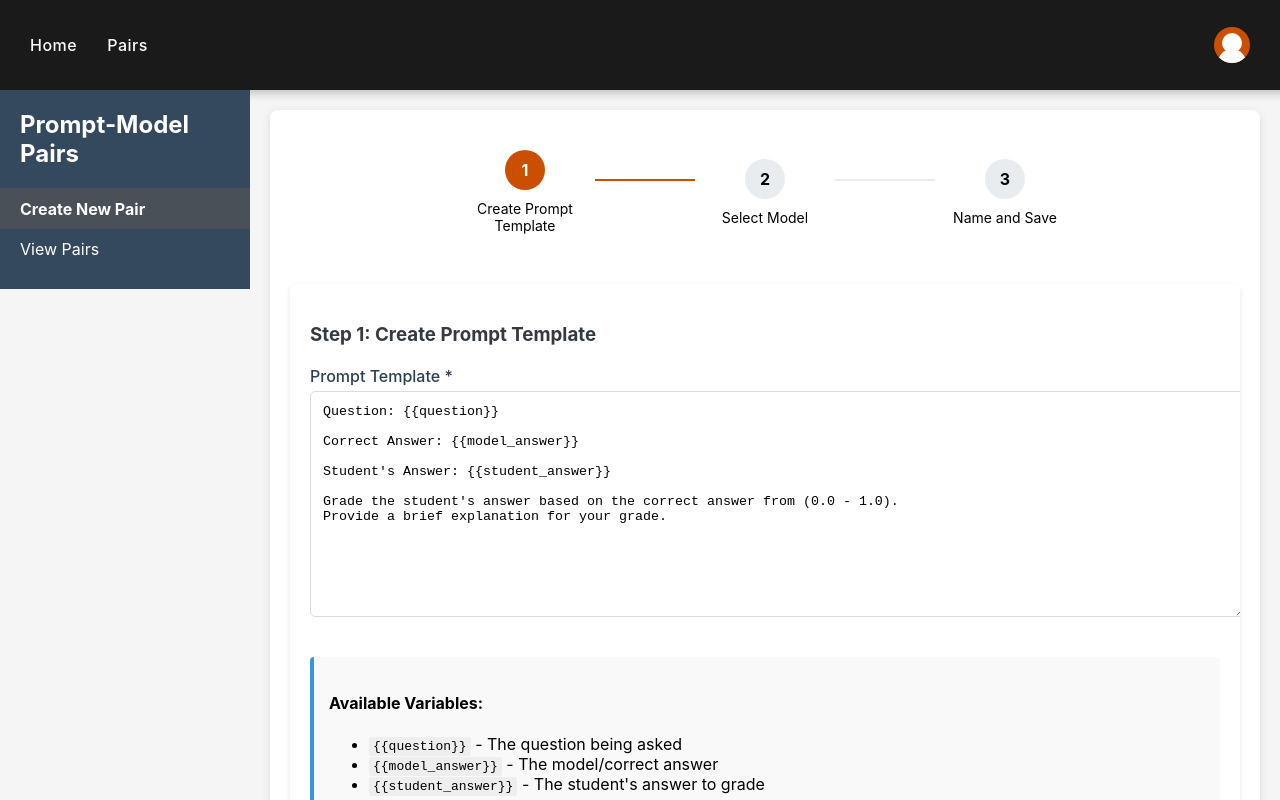
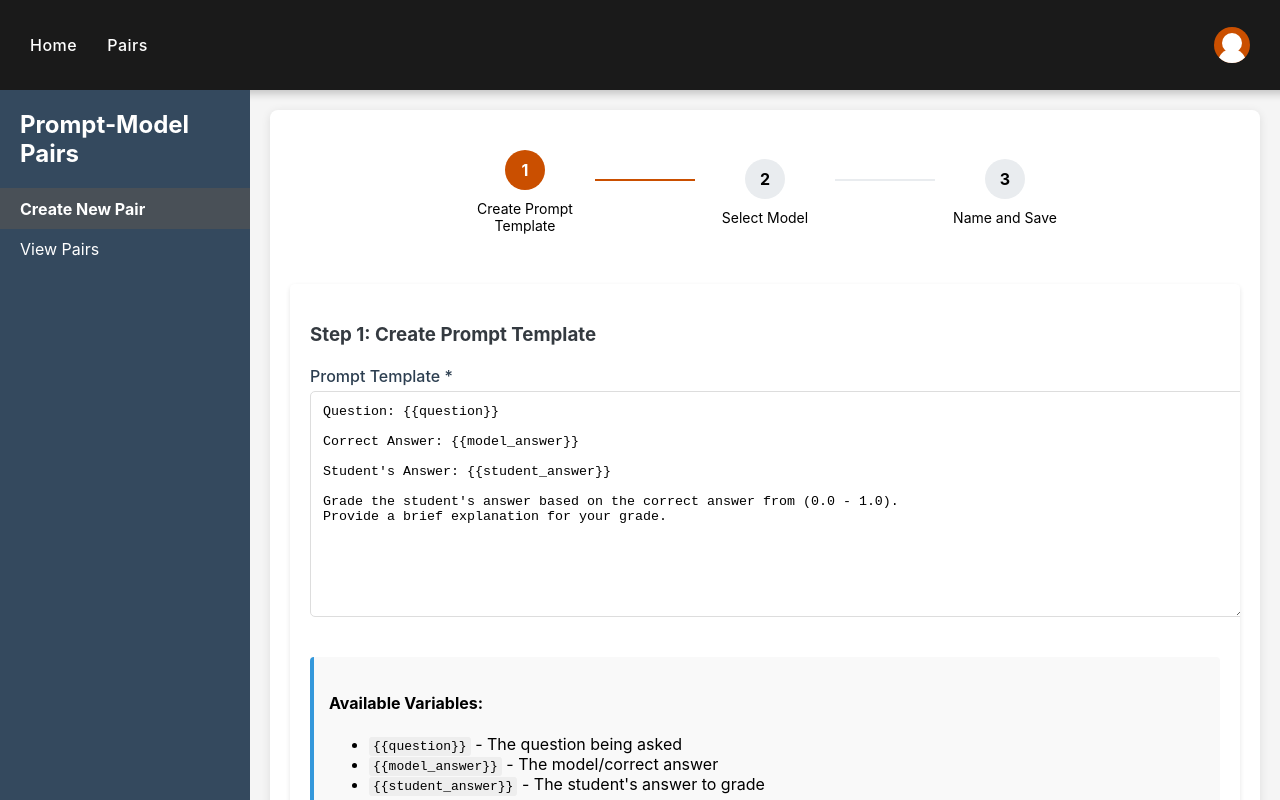
Before and after one commit to f74dragon/Automated-Students-short-answers-assessment, a React (Create React App) app in the folder frontend/: page /pairs in a window 1280 px wide. Shown: the top 800 px of the page. Built offline with nearby package versions, Linux system fonts and the light colour scheme; sample sign-in values are in the browser's storage; the HTML template or start-up script is replaced by a standard one.

Commit message:
Fixed CSS bug for admin and pair panel

```diff
--- a/frontend/src/styles/Admin.css
+++ b/frontend/src/styles/Admin.css
@@ -144,6 +144,10 @@
   color: white;
   padding: 20px 0;
   height: 100%;
+  min-height: 100%;
+  position: sticky;
+  top: 0;
+  height: calc(100vh - 60px); /* Subtract the taskbar height */
 }
 
 .sidebar-header {
--- a/frontend/src/styles/Pairs.css
+++ b/frontend/src/styles/Pairs.css
@@ -144,6 +144,10 @@
   color: white;
   padding: 20px 0;
   height: 100%;
+  min-height: 100%;
+  position: sticky;
+  top: 0;
+  height: calc(100vh - 60px); /* Subtract the taskbar height */
 }
 
 .sidebar-header {
```
